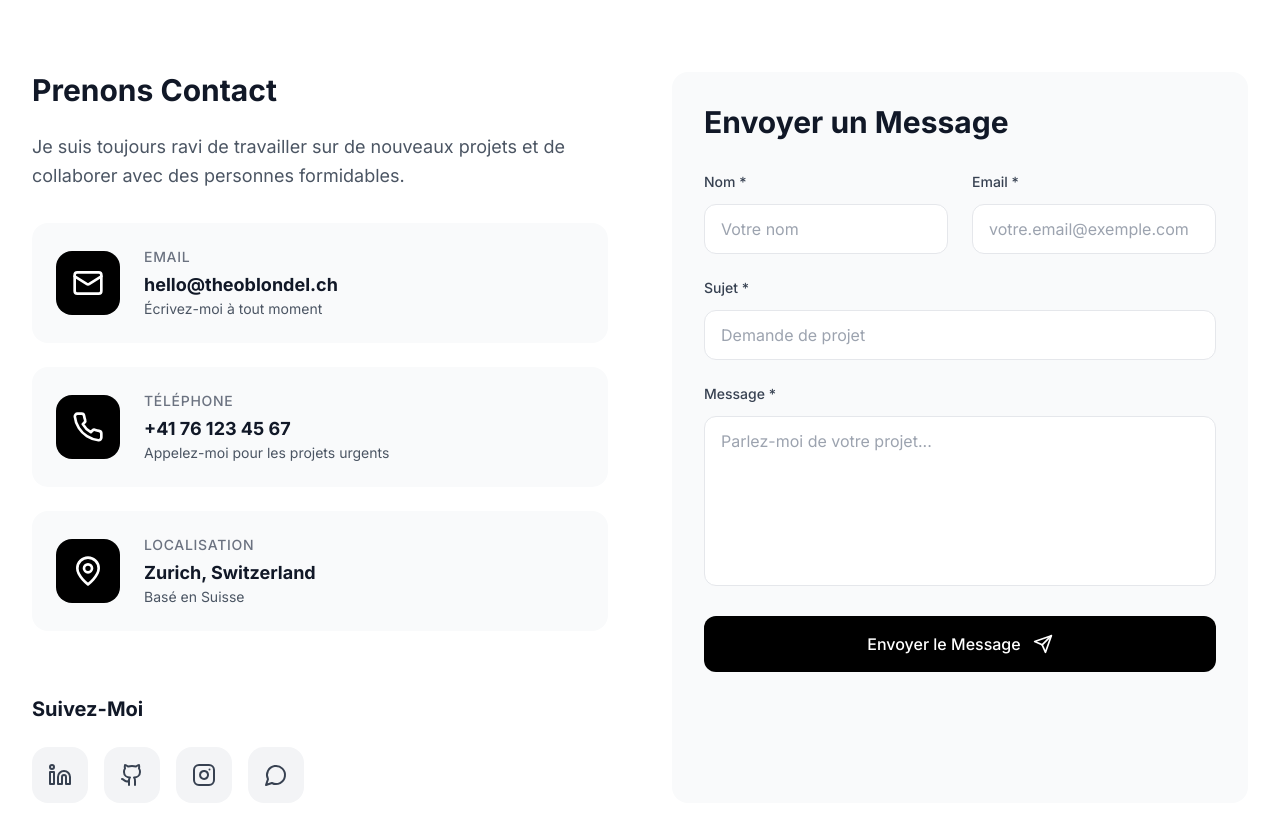
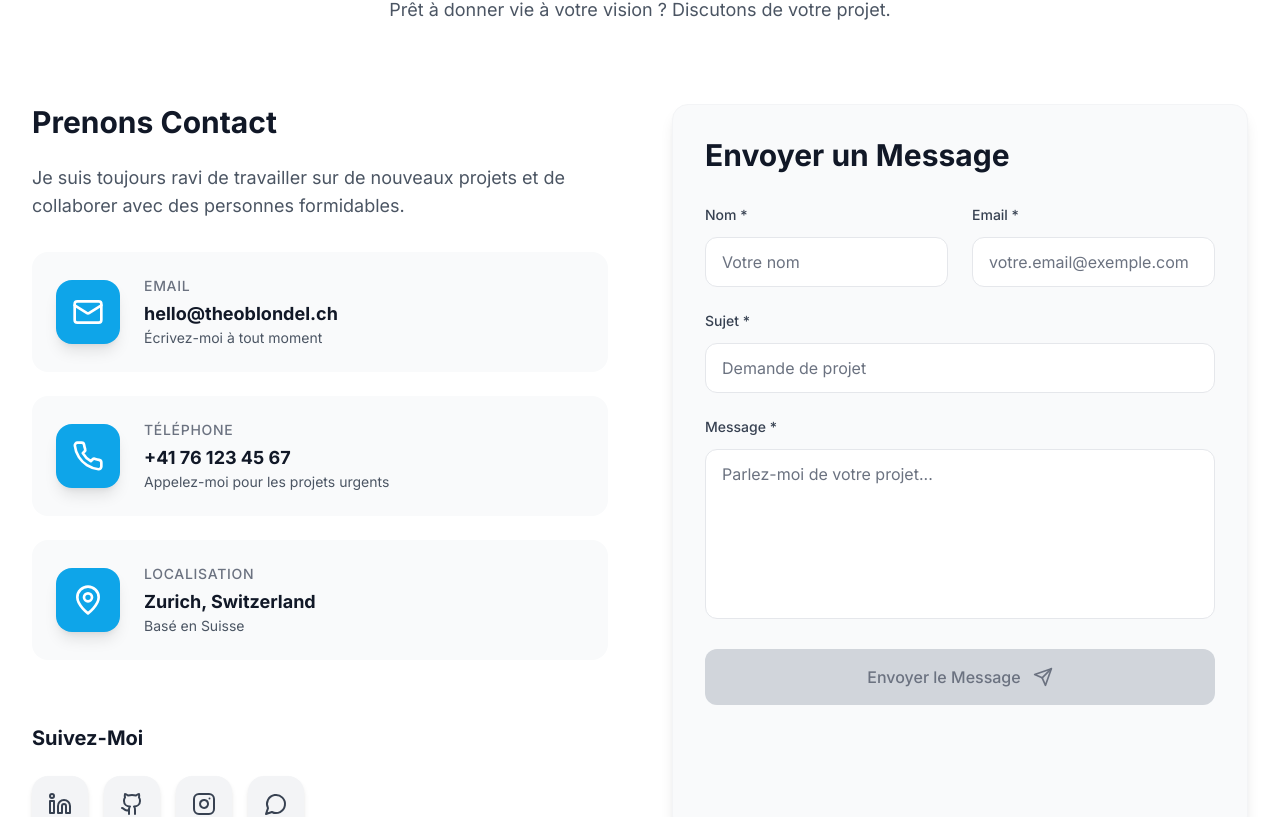
Before and after one commit to serfgxgsdfgcvg/asd, a React (Vite) app: page / in a window 1280 px wide. Shown: the part 7390-8207 px from the top of the page. Built offline with nearby package versions, Linux system fonts and the light colour scheme.

Commit message:
Amélioration du formulaire de contact avec validation

```diff
--- a/src/components/Contact.tsx
+++ b/src/components/Contact.tsx
@@ -1,31 +1,135 @@
 import React, { useState } from 'react';
-import { Mail, Phone, MapPin, Send, Linkedin, Github, Instagram, MessageCircle } from 'lucide-react';
-import { motion } from 'framer-motion';
+import { Mail, Phone, MapPin, Send, Linkedin, Github, Instagram, MessageCircle, CheckCircle, AlertCircle } from 'lucide-react';
+import { motion, AnimatePresence } from 'framer-motion';
 import { useApp } from '../contexts/AppContext';
+
+interface FormData {
+  name: string;
+  email: string;
+  subject: string;
+  message: string;
+}
+
+interface FormErrors {
+  name?: string;
+  email?: string;
+  subject?: string;
+  message?: string;
+}
 
 export default function Contact() {
   const { t } = useApp();
-  const [formData, setFormData] = useState({
+  const [formData, setFormData] = useState<FormData>({
     name: '',
     email: '',
     subject: '',
     message: ''
   });
 
-  const handleSubmit = (e: React.FormEvent) => {
+  const [formErrors, setFormErrors] = useState<FormErrors>({});
+  const [isSubmitting, setIsSubmitting] = useState(false);
+  const [submissionSuccess, setSubmissionSuccess] = useState(false);
+
+  const validateEmail = (email: string): boolean => {
+    const emailRegex = /^[^\s@]+@[^\s@]+\.[^\s@]+$/;
+    return emailRegex.test(email);
+  };
+
+  const validateForm = (): boolean => {
+    const errors: FormErrors = {};
+
+    // Validation du nom
+    if (!formData.name.trim()) {
+      errors.name = 'Le nom est requis';
+    } else if (formData.name.trim().length < 2) {
+      errors.name = 'Le nom doit contenir au moins 2 caractères';
+    }
+
+    // Validation de l'email
+    if (!formData.email.trim()) {
+      errors.email = 'L\'email est requis';
+    } else if (!validateEmail(formData.email)) {
+      errors.email = 'Veuillez entrer un email valide';
+    }
+
+    // Validation du sujet
+    if (!formData.subject.trim()) {
+      errors.subject = 'Le sujet est requis';
+    } else if (formData.subject.trim().length < 5) {
+      errors.subject = 'Le sujet doit contenir au moins 5 caractères';
+    }
+
+    // Validation du message
+    if (!formData.message.trim()) {
+      errors.message = 'Le message est requis';
+    } else if (formData.message.trim().length < 10) {
+      errors.message = 'Le message doit contenir au moins 10 caractères';
+    }
+
+    setFormErrors(errors);
+    return Object.keys(errors).length === 0;
+  };
+
+  const handleSubmit = async (e: React.FormEvent) => {
     e.preventDefault();
-    console.log('Form submitted:', formData);
+
+    if (!validateForm()) {
+      return;
+    }
+
+    setIsSubmitting(true);
+    setFormErrors({});
+
+    try {
+      // Simulation d'envoi (remplacer par votre logique d'envoi réelle)
+      await new Promise(resolve => setTimeout(resolve, 2000));
+
+      console.log('Formulaire soumis:', formData);
+
+      // Réinitialiser le formulaire
+      setFormData({
+        name: '',
+        email: '',
+        subject: '',
+        message: ''
+      });
+
+      setSubmissionSuccess(true);
+
+      // Masquer le message de succès après 5 secondes
+      setTimeout(() => {
+        setSubmissionSuccess(false);
+      }, 5000);
+
+    } catch (error) {
+      console.error('Erreur lors de l\'envoi:', error);
+      setFormErrors({ message: 'Une erreur est survenue lors de l\'envoi. Veuillez réessayer.' });
+    } finally {
+      setIsSubmitting(false);
+    }
   };
 
   const handleChange = (e: React.ChangeEvent<HTMLInputElement | HTMLTextAreaElement>) => {
-    setFormData({
-      ...formData,
-      [e.target.name]: e.target.value
-    });
+    const { name, value } = e.target;
+    setFormData(prev => ({
+      ...prev,
+      [name]: value
+    }));
+
+    // Effacer l'erreur du champ modifié
+    if (formErrors[name as keyof FormErrors]) {
+      setFormErrors(prev => ({
+        ...prev,
+        [name]: undefined
+      }));
+    }
   };
 
+  const hasErrors = Object.keys(formErrors).length > 0;
+  const isFormValid = formData.name && formData.email && formData.subject && formData.message && !hasErrors;
+
   return (
-    <section id="contact" className="py-32 bg-white dark:bg-black relative overflow-hidden">
+    <section id="contact" className="py-24 sm:py-32 lg:py-40 bg-white dark:bg-black relative overflow-hidden">
       <div className="max-w-7xl mx-auto px-4 sm:px-6 lg:px-8">
         {/* Header */}
         <motion.div
@@ -33,7 +137,7 @@ export default function Contact() {
           whileInView={{ opacity: 1, y: 0 }}
           transition={{ duration: 0.8 }}
           viewport={{ once: true }}
-          className="text-center mb-20"
+          className="text-center mb-16 sm:mb-20"
         >
           <motion.div
             initial={{ opacity: 0, y: 20 }}
@@ -60,7 +164,7 @@ export default function Contact() {
             initial={{ opacity: 0, y: 20 }}
             whileInView={{ opacity: 1, y: 0 }}
             transition={{ delay: 0.3 }}
-            className="text-5xl lg:text-6xl font-bold leading-tight text-gray-900 dark:text-white mb-6"
+            className="text-4xl sm:text-5xl lg:text-6xl font-bold leading-tight text-gray-900 dark:text-white mb-6"
           >
             <motion.span
               initial={{ opacity: 0, y: 30 }}
@@ -90,7 +194,7 @@ export default function Contact() {
           </motion.p>
         </motion.div>
 
-        <div className="grid lg:grid-cols-2 gap-16">
+        <div className="grid lg:grid-cols-2 gap-12 lg:gap-16">
           {/* Contact Info with enhanced interactions */}
           <motion.div
             initial={{ opacity: 0, x: -50 }}
@@ -100,8 +204,8 @@ export default function Contact() {
             className="space-y-8"
           >
             <div>
-              <h3 className="text-3xl font-bold text-gray-900 dark:text-white mb-6">{t('contact.getInTouch')}</h3>
-              <p className="text-gray-600 dark:text-gray-400 leading-relaxed mb-8 text-lg">
+              <h3 className="text-2xl sm:text-3xl font-bold text-gray-900 dark:text-white mb-6">{t('contact.getInTouch')}</h3>
+              <p className="text-gray-600 dark:text-gray-400 leading-relaxed mb-8 text-base sm:text-lg">
                 {t('contact.getInTouchDesc')}
               </p>
             </div>
@@ -137,27 +241,27 @@ export default function Contact() {
                   whileInView={{ opacity: 1, x: 0 }}
                   transition={{ delay: index * 0.1, duration: 0.6 }}
                   whileHover={{ x: 10, scale: 1.02, transition: { duration: 0.3 } }}
-                  className="flex items-center gap-6 p-6 bg-gray-50 dark:bg-gray-900 rounded-2xl hover:bg-gray-100 dark:hover:bg-gray-800 hover:shadow-lg transition-all group cursor-pointer"
+                  className="flex items-center gap-4 sm:gap-6 p-4 sm:p-6 bg-gray-50 dark:bg-gray-900 rounded-2xl hover:bg-gray-100 dark:hover:bg-gray-800 hover:shadow-lg transition-all group cursor-pointer"
                 >
                   <motion.div
                     whileHover={{ scale: 1.1, rotate: 5 }}
                     transition={{ duration: 0.2 }}
-                    className="w-16 h-16 bg-black dark:bg-white text-white dark:text-black rounded-2xl flex items-center justify-center group-hover:bg-gray-900 dark:group-hover:bg-gray-100 transition-colors"
+                    className="w-12 h-12 sm:w-16 sm:h-16 bg-accent-500 text-white rounded-2xl flex items-center justify-center group-hover:bg-accent-600 transition-colors shadow-lg"
                   >
-                    <contact.icon className="w-8 h-8" />
+                    <contact.icon className="w-5 h-5 sm:w-8 sm:h-8" />
                   </motion.div>
-                  <div>
-                    <div className="text-sm text-gray-500 dark:text-gray-500 mb-1 uppercase tracking-wider font-medium">
+                  <div className="flex-1">
+                    <div className="text-xs sm:text-sm text-gray-500 dark:text-gray-500 mb-1 uppercase tracking-wider font-medium">
                       {contact.label}
                     </div>
                     <motion.div
                       whileHover={{ x: 5 }}
                       transition={{ duration: 0.2 }}
-                      className="font-bold text-gray-900 dark:text-white text-lg group-hover:text-black dark:group-hover:text-gray-100 transition-colors"
+                      className="font-bold text-gray-900 dark:text-white text-base sm:text-lg group-hover:text-accent-500 transition-colors"
                     >
                       {contact.value}
                     </motion.div>
-                    <div className="text-sm text-gray-600 dark:text-gray-400 group-hover:text-gray-700 dark:group-hover:text-gray-300 transition-colors">{contact.description}</div>
+                    <div className="text-xs sm:text-sm text-gray-600 dark:text-gray-400 group-hover:text-gray-700 dark:group-hover:text-gray-300 transition-colors">{contact.description}</div>
                   </div>
                 </motion.a>
               ))}
@@ -170,8 +274,8 @@ export default function Contact() {
               transition={{ delay: 0.4, duration: 0.6 }}
               className="pt-8"
             >
-              <h4 className="font-bold text-gray-900 dark:text-white mb-6 text-xl">{t('contact.followMe')}</h4>
-              <div className="flex gap-4">
+              <h4 className="font-bold text-gray-900 dark:text-white mb-6 text-lg sm:text-xl">{t('contact.followMe')}</h4>
+              <div className="flex gap-3 sm:gap-4">
                 {[
                   { icon: Linkedin, href: 'https://linkedin.com/in/theoblondel', label: 'LinkedIn' },
                   { icon: Github, href: 'https://github.com/theoblondel', label: 'GitHub' },
@@ -188,9 +292,9 @@ export default function Contact() {
                     transition={{ delay: 0.6 + index * 0.1, type: "spring", stiffness: 200 }}
                     whileHover={{ scale: 1.1, y: -2, rotate: 5 }}
                     whileTap={{ scale: 0.9 }}
-                    className="w-14 h-14 bg-gray-100 dark:bg-gray-800 text-gray-700 dark:text-gray-300 rounded-2xl flex items-center justify-center hover:bg-black dark:hover:bg-white hover:text-white dark:hover:text-black transition-all"
+                    className="w-12 h-12 sm:w-14 sm:h-14 bg-gray-100 dark:bg-gray-800 text-gray-700 dark:text-gray-300 rounded-2xl flex items-center justify-center hover:bg-accent-500 hover:text-white transition-all shadow-md hover:shadow-lg"
                   >
-                    <social.icon className="w-6 h-6" />
+                    <social.icon className="w-5 h-5 sm:w-6 sm:h-6" />
                   </motion.a>
                 ))}
               </div>
@@ -203,17 +307,36 @@ export default function Contact() {
             whileInView={{ opacity: 1, x: 0 }}
             transition={{ duration: 0.8 }}
             viewport={{ once: true }}
-            className="bg-gray-50 dark:bg-gray-900 rounded-2xl p-8"
+            className="bg-gray-50 dark:bg-gray-900 rounded-2xl p-6 sm:p-8 shadow-lg border border-gray-100 dark:border-gray-800"
           >
-            <h3 className="text-3xl font-bold text-gray-900 dark:text-white mb-8">{t('contact.sendMessage')}</h3>
+            <h3 className="text-2xl sm:text-3xl font-bold text-gray-900 dark:text-white mb-6 sm:mb-8">{t('contact.sendMessage')}</h3>
+
+            {/* Success Message */}
+            <AnimatePresence>
+              {submissionSuccess && (
+                <motion.div
+                  initial={{ opacity: 0, y: -20, scale: 0.9 }}
+                  animate={{ opacity: 1, y: 0, scale: 1 }}
+                  exit={{ opacity: 0, y: -20, scale: 0.9 }}
+                  className="mb-6 p-4 bg-green-50 dark:bg-green-900/20 border border-green-200 dark:border-green-800 rounded-xl flex items-center gap-3"
+                >
+                  <CheckCircle className="w-5 h-5 text-green-600 dark:text-green-400" />
+                  <div>
+                    <p className="text-green-800 dark:text-green-200 font-medium">Message envoyé avec succès !</p>
+                    <p className="text-green-600 dark:text-green-400 text-sm">Je vous répondrai dans les plus brefs délais.</p>
+                  </div>
+                </motion.div>
+              )}
+            </AnimatePresence>
+
             <form onSubmit={handleSubmit} className="space-y-6">
-              <div className="grid md:grid-cols-2 gap-6">
+              <div className="grid md:grid-cols-2 gap-4 sm:gap-6">
                 <motion.div
                   initial={{ opacity: 0, y: 20 }}
                   whileInView={{ opacity: 1, y: 0 }}
                   transition={{ delay: 0.1 }}
                 >
-                  <label className="block text-sm font-medium text-gray-700 dark:text-gray-300 mb-3">
+                  <label className="block text-sm font-medium text-gray-700 dark:text-gray-300 mb-2 sm:mb-3">
                     {t('contact.name')} *
                   </label>
                   <motion.input
@@ -222,17 +345,34 @@ export default function Contact() {
                     name="name"
                     value={formData.name}
                     onChange={handleChange}
-                    required
-                    className="w-full px-4 py-3 bg-white dark:bg-gray-800 border border-gray-200 dark:border-gray-700 rounded-xl focus:border-black dark:focus:border-white focus:outline-none transition-all text-gray-900 dark:text-white"
+                    className={`w-full px-4 py-3 bg-white dark:bg-gray-800 border rounded-xl focus:outline-none transition-all text-gray-900 dark:text-white placeholder-gray-500 dark:placeholder-gray-400 ${
+                      formErrors.name
+                        ? 'border-red-500 focus:border-red-500'
+                        : 'border-gray-200 dark:border-gray-700 focus:border-accent-500'
+                    }`}
                     placeholder={t('contact.namePlaceholder')}
                   />
+                  <AnimatePresence>
+                    {formErrors.name && (
+                      <motion.div
+                        initial={{ opacity: 0, y: -10 }}
+                        animate={{ opacity: 1, y: 0 }}
+                        exit={{ opacity: 0, y: -10 }}
+                        className="mt-2 flex items-center gap-2 text-red-600 dark:text-red-400 text-sm"
+                      >
+                        <AlertCircle size={14} />
+                        {formErrors.name}
                       </motion.div>
+                    )}
+                  </AnimatePresence>
+                </motion.div>
+
                 <motion.div
                   initial={{ opacity: 0, y: 20 }}
                   whileInView={{ opacity: 1, y: 0 }}
                   transition={{ delay: 0.2 }}
                 >
-                  <label className="block text-sm font-medium text-gray-700 dark:text-gray-300 mb-3">
+                  <label className="block text-sm font-medium text-gray-700 dark:text-gray-300 mb-2 sm:mb-3">
                     Email *
                   </label>
                   <motion.input
@@ -241,10 +381,26 @@ export default function Contact() {
                     name="email"
                     value={formData.email}
                     onChange={handleChange}
-                    required
-                    className="w-full px-4 py-3 bg-white dark:bg-gray-800 border border-gray-200 dark:border-gray-700 rounded-xl focus:border-black dark:focus:border-white focus:outline-none transition-all text-gray-900 dark:text-white"
+                    className={`w-full px-4 py-3 bg-white dark:bg-gray-800 border rounded-xl focus:outline-none transition-all text-gray-900 dark:text-white placeholder-gray-500 dark:placeholder-gray-400 ${
+                      formErrors.email
+                        ? 'border-red-500 focus:border-red-500'
+                        : 'border-gray-200 dark:border-gray-700 focus:border-accent-500'
+                    }`}
                     placeholder={t('contact.emailPlaceholder')}
                   />
+                  <AnimatePresence>
+                    {formErrors.email && (
+                      <motion.div
+                        initial={{ opacity: 0, y: -10 }}
+                        animate={{ opacity: 1, y: 0 }}
+                        exit={{ opacity: 0, y: -10 }}
+                        className="mt-2 flex items-center gap-2 text-red-600 dark:text-red-400 text-sm"
+                      >
+                        <AlertCircle size={14} />
+                        {formErrors.email}
+                      </motion.div>
+                    )}
+                  </AnimatePresence>
                 </motion.div>
               </div>
 
@@ -253,7 +409,7 @@ export default function Contact() {
                 whileInView={{ opacity: 1, y: 0 }}
                 transition={{ delay: 0.3 }}
               >
-                <label className="block text-sm font-medium text-gray-700 dark:text-gray-300 mb-3">
+                <label className="block text-sm font-medium text-gray-700 dark:text-gray-300 mb-2 sm:mb-3">
                   {t('contact.subject')} *
                 </label>
                 <motion.input
@@ -262,10 +418,26 @@ export default function Contact() {
                   name="subject"
                   value={formData.subject}
                   onChange={handleChange}
-                  required
-                  className="w-full px-4 py-3 bg-white dark:bg-gray-800 border border-gray-200 dark:border-gray-700 rounded-xl focus:border-black dark:focus:border-white focus:outline-none transition-all text-gray-900 dark:text-white"
+                  className={`w-full px-4 py-3 bg-white dark:bg-gray-800 border rounded-xl focus:outline-none transition-all text-gray-900 dark:text-white placeholder-gray-500 dark:placeholder-gray-400 ${
+                    formErrors.subject
+                      ? 'border-red-500 focus:border-red-500'
+                      : 'border-gray-200 dark:border-gray-700 focus:border-accent-500'
+                  }`}
                   placeholder={t('contact.subjectPlaceholder')}
                 />
+                <AnimatePresence>
+                  {formErrors.subject && (
+                    <motion.div
+                      initial={{ opacity: 0, y: -10 }}
+                      animate={{ opacity: 1, y: 0 }}
+                      exit={{ opacity: 0, y: -10 }}
+                      className="mt-2 flex items-center gap-2 text-red-600 dark:text-red-400 text-sm"
+                    >
+                      <AlertCircle size={14} />
+                      {formErrors.subject}
+                    </motion.div>
+                  )}
+                </AnimatePresence>
               </motion.div>
 
               <motion.div
@@ -273,7 +445,7 @@ export default function Contact() {
                 whileInView={{ opacity: 1, y: 0 }}
                 transition={{ delay: 0.4 }}
               >
-                <label className="block text-sm font-medium text-gray-700 dark:text-gray-300 mb-3">
+                <label className="block text-sm font-medium text-gray-700 dark:text-gray-300 mb-2 sm:mb-3">
                   {t('contact.message')} *
                 </label>
                 <motion.textarea
@@ -281,11 +453,27 @@ export default function Contact() {
                   name="message"
                   value={formData.message}
                   onChange={handleChange}
-                  required
                   rows={6}
-                  className="w-full px-4 py-3 bg-white dark:bg-gray-800 border border-gray-200 dark:border-gray-700 rounded-xl focus:border-black dark:focus:border-white focus:outline-none transition-all resize-none text-gray-900 dark:text-white"
+                  className={`w-full px-4 py-3 bg-white dark:bg-gray-800 border rounded-xl focus:outline-none transition-all resize-none text-gray-900 dark:text-white placeholder-gray-500 dark:placeholder-gray-400 ${
+                    formErrors.message
+                      ? 'border-red-500 focus:border-red-500'
+                      : 'border-gray-200 dark:border-gray-700 focus:border-accent-500'
+                  }`}
                   placeholder={t('contact.messagePlaceholder')}
                 />
+                <AnimatePresence>
+                  {formErrors.message && (
+                    <motion.div
+                      initial={{ opacity: 0, y: -10 }}
+                      animate={{ opacity: 1, y: 0 }}
+                      exit={{ opacity: 0, y: -10 }}
+                      className="mt-2 flex items-center gap-2 text-red-600 dark:text-red-400 text-sm"
+                    >
+                      <AlertCircle size={14} />
+                      {formErrors.message}
+                    </motion.div>
+                  )}
+                </AnimatePresence>
               </motion.div>
 
               <motion.button
@@ -293,10 +481,26 @@ export default function Contact() {
                 initial={{ opacity: 0, y: 20 }}
                 whileInView={{ opacity: 1, y: 0 }}
                 transition={{ delay: 0.5 }}
-                whileHover={{ scale: 1.02, y: -2 }}
-                whileTap={{ scale: 0.98 }}
-                className="w-full bg-black dark:bg-white text-white dark:text-black py-4 rounded-xl font-medium flex items-center justify-center gap-3 hover:bg-gray-800 dark:hover:bg-gray-100 transition-all group"
+                whileHover={{ scale: isFormValid && !isSubmitting ? 1.02 : 1, y: isFormValid && !isSubmitting ? -2 : 0 }}
+                whileTap={{ scale: isFormValid && !isSubmitting ? 0.98 : 1 }}
+                disabled={!isFormValid || isSubmitting}
+                className={`w-full py-3 sm:py-4 rounded-xl font-medium flex items-center justify-center gap-3 transition-all ${
+                  isFormValid && !isSubmitting
+                    ? 'bg-accent-500 hover:bg-accent-600 text-white shadow-lg hover:shadow-xl'
+                    : 'bg-gray-300 dark:bg-gray-700 text-gray-500 dark:text-gray-400 cursor-not-allowed'
+                }`}
               >
+                {isSubmitting ? (
+                  <>
+                    <motion.div
+                      animate={{ rotate: 360 }}
+                      transition={{ duration: 1, repeat: Infinity, ease: "linear" }}
+                      className="w-5 h-5 border-2 border-white border-t-transparent rounded-full"
+                    />
+                    Envoi en cours...
+                  </>
+                ) : (
+                  <>
                     {t('contact.sendBtn')}
                     <motion.div
                       whileHover={{ x: 5, rotate: 15 }}
@@ -304,8 +508,27 @@ export default function Contact() {
                     >
                       <Send className="w-5 h-5" />
                     </motion.div>
+                  </>
+                )}
               </motion.button>
             </form>
+
+            {/* Form validation summary */}
+            <AnimatePresence>
+              {hasErrors && (
+                <motion.div
+                  initial={{ opacity: 0, y: 20 }}
+                  animate={{ opacity: 1, y: 0 }}
+                  exit={{ opacity: 0, y: 20 }}
+                  className="mt-4 p-4 bg-red-50 dark:bg-red-900/20 border border-red-200 dark:border-red-800 rounded-xl"
+                >
+                  <div className="flex items-center gap-2 text-red-800 dark:text-red-200 text-sm">
+                    <AlertCircle size={16} />
+                    <span className="font-medium">Veuillez corriger les erreurs ci-dessus</span>
+                  </div>
+                </motion.div>
+              )}
+            </AnimatePresence>
           </motion.div>
         </div>
       </div>
```
Lines whose indentation alone changed are shown as unchanged.
